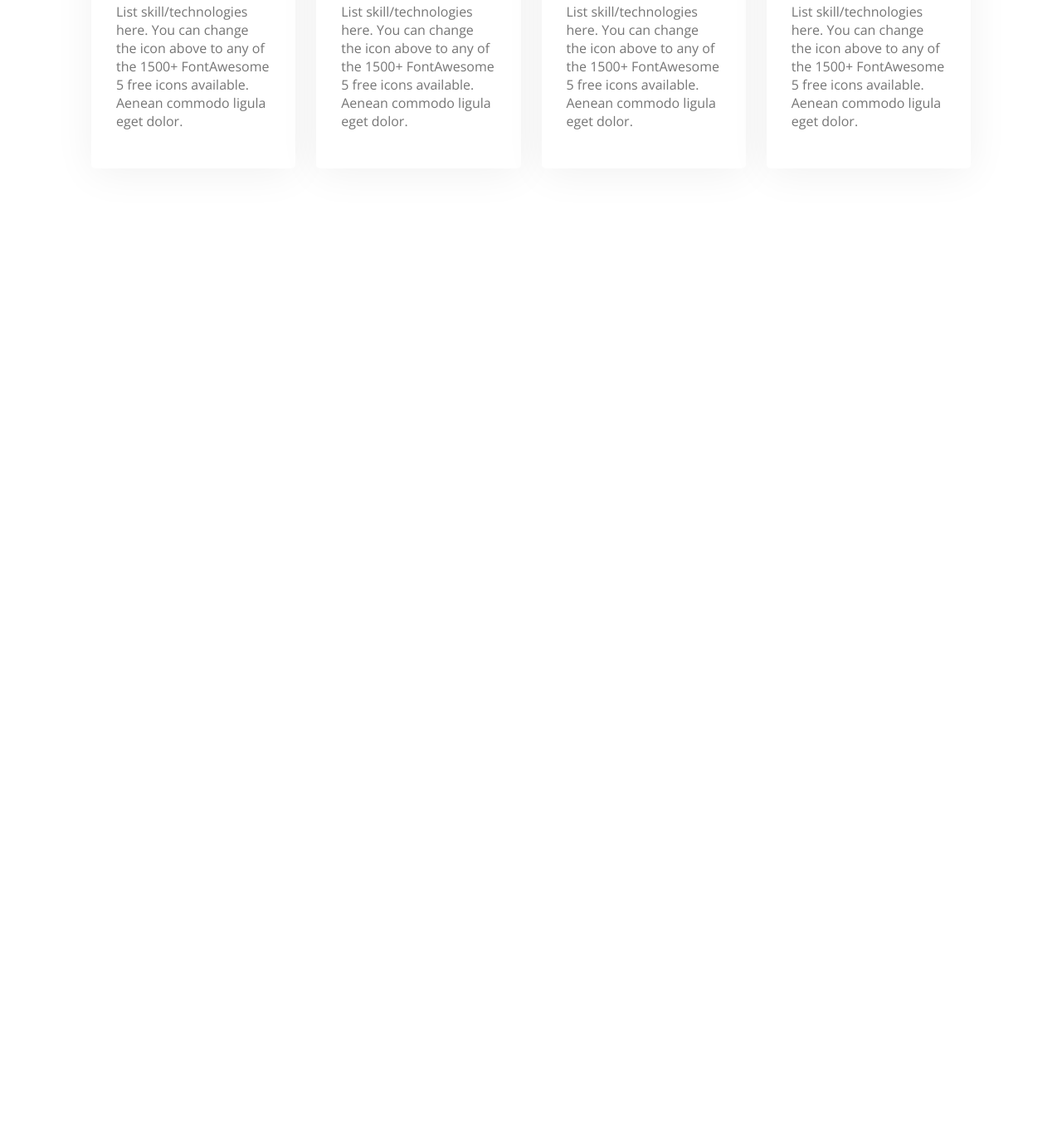
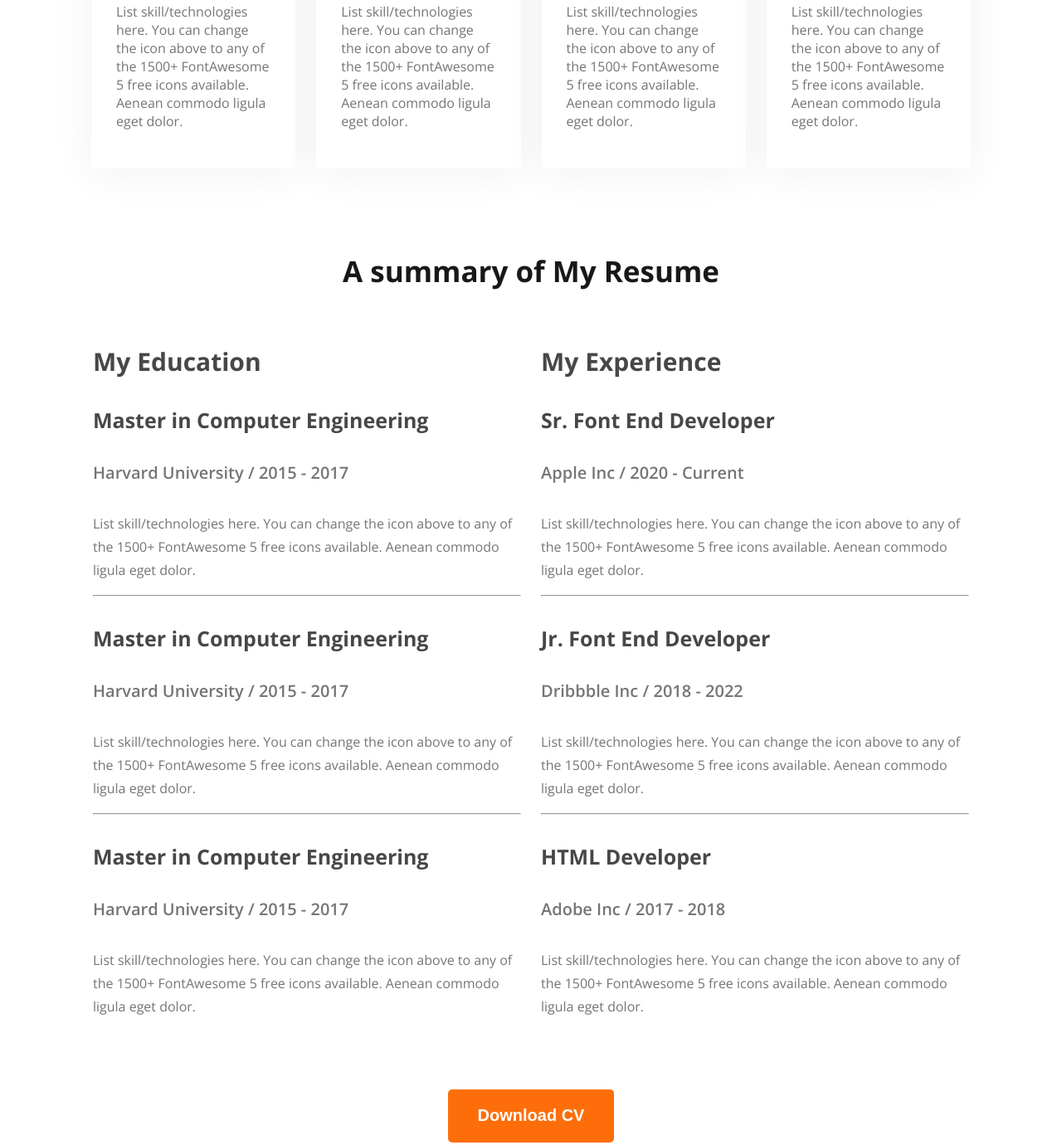
Before and after one commit to RagibHasan06/first-web-development, a plain HTML site: page index.html in a window 1280 px wide. Shown: the part 1969-3349 px from the top of the page at 83% size. Before the commit the page ends 2302 px from the top, so only its background shows below. Drawn offline with nearby package versions, Linux system fonts and the light colour scheme.

Commit message:
Resume section updated

```diff
--- a/index.html
+++ b/index.html
@@ -94,6 +94,55 @@
             </div>
 
         </section>
+        <section class="resume">
+            <h3 class="section-title">A summary of My Resume</h3>
+            <div class="resume-cont">
+                <!-- .resume-col*2>h3.colmn-title+.experience*3>h4.exp-title+h5.sub-title+p.exp-des -->
+                <div class="resume-col">
+                    <h3 class="colmn-title">My Education</h3>
+                    <div class="experience">
+                        <h4 class="exp-title">Master in Computer Engineering</h4>
+                        <h5 class="sub-title">Harvard University / 2015 - 2017</h5>
+                        <p class="exp-des">List skill/technologies here. You can change the icon above
+                            to any of the 1500+ FontAwesome 5 free icons available. Aenean commodo ligula eget dolor.</p>
+                    </div><hr>
+                    <div class="experience">
+                        <h4 class="exp-title">Master in Computer Engineering</h4>
+                        <h5 class="sub-title">Harvard University / 2015 - 2017</h5>
+                        <p class="exp-des">List skill/technologies here. You can change the icon above
+                            to any of the 1500+ FontAwesome 5 free icons available. Aenean commodo ligula eget dolor.</p>
+                    </div><hr>
+                    <div class="experience">
+                        <h4 class="exp-title">Master in Computer Engineering</h4>
+                        <h5 class="sub-title">Harvard University / 2015 - 2017</h5>
+                        <p class="exp-des">List skill/technologies here. You can change the icon above
+                            to any of the 1500+ FontAwesome 5 free icons available. Aenean commodo ligula eget dolor.</p>
+                    </div>
+                </div>
+                <div class="resume-col">
+                    <h3 class="colmn-title">My Experience</h3>
+                    <div class="experience">
+                        <h4 class="exp-title">Sr. Font End Developer</h4>
+                        <h5 class="sub-title">Apple Inc / 2020 - Current</h5>
+                        <p class="exp-des">List skill/technologies here. You can change the icon above
+                            to any of the 1500+ FontAwesome 5 free icons available. Aenean commodo ligula eget dolor.</p>
+                    </div><hr>
+                    <div class="experience">
+                        <h4 class="exp-title">Jr. Font End Developer</h4>
+                        <h5 class="sub-title">Dribbble Inc / 2018 - 2022</h5>
+                        <p class="exp-des">List skill/technologies here. You can change the icon above
+                            to any of the 1500+ FontAwesome 5 free icons available. Aenean commodo ligula eget dolor.</p>
+                    </div><hr>
+                    <div class="experience">
+                        <h4 class="exp-title">HTML Developer</h4>
+                        <h5 class="sub-title">Adobe Inc / 2017 - 2018</h5>
+                        <p class="exp-des">List skill/technologies here. You can change the icon above
+                            to any of the 1500+ FontAwesome 5 free icons available. Aenean commodo ligula eget dolor.</p>
+                    </div>
+                </div>
+            </div>
+            <button class="p-button" style="width: 200px; display: block; margin: auto; margin-top: 70px;">Download CV</button>
+        </section>
     </main>
 
     <footer>
--- a/styles/portfolio.css
+++ b/styles/portfolio.css
@@ -4,8 +4,9 @@
     font-optical-sizing: auto;
     font-style: normal;
     font-variation-settings:
-      "width" 100;
-  }
+        "width" 100;
+}
+
 .p-button {
     border-radius: 5px;
     background: #FD6E0A;
@@ -27,7 +28,8 @@
     margin-left: 30px;
     border-radius: 5px;
 }
-.main{
+
+.main {
     max-width: 1140px;
     margin: 130px auto;
 }
@@ -40,7 +42,8 @@
     font-weight: 700;
     line-height: normal;
 }
-.about{
+
+.about {
     background-color: #FFF8F3;
     border-radius: 10px;
     padding: 130px 150px;
@@ -124,21 +127,29 @@ nav a {
     margin-top: 5px;
     margin-bottom: 30px;
 }
+
 /* About Section */
-.about-items{
+.about-items {
     display: flex;
     justify-content: space-around;
     line-height: 30px;
 }
 
-.item-des{
+.item-des {
     font-size: 20px;
     font-weight: 700;
 }
+
 /* what I do section */
-.skills{margin: 100px 0px;}
-.section-des{padding: 0px 150px;}
-.skill-items{
+.skills {
+    margin: 100px 0px;
+}
+
+.section-des {
+    padding: 0px 150px;
+}
+
+.skill-items {
     display: flex;
     justify-content: space-around;
     text-align: left;
@@ -146,9 +157,49 @@ nav a {
     padding: 0px;
     gap: 25px;
 }
-.skill{padding: 30px;
+
+.skill {
+    padding: 30px;
     border-radius: 5px;
     background: #FFF;
     box-shadow: 0px 6px 50px 0px rgba(0, 0, 0, 0.06);
-    }
-    .skill-des{color: #757575; }
+}
+
+.skill-des {
+    color: #757575;
+}
+
+/* Resume Section  */
+.resume-cont {
+    display: flex;
+    gap: 24px;
+    margin: 0px 42px;
+}
+
+.colmn-title {
+    color: #474747;
+    font-size: 30px;
+    font-weight: 700;
+
+}
+
+.exp-title {
+    color: #474747;
+    font-size: 25px;
+    font-weight: 700;
+
+}
+
+.sub-title {
+    color: #757575;
+    font-size: 20px;
+    font-weight: 600;
+
+}
+
+.exp-des {
+    color:#757575;
+    font-size: 16px;
+    font-weight: 400;
+    line-height: 28px;
+}
```
